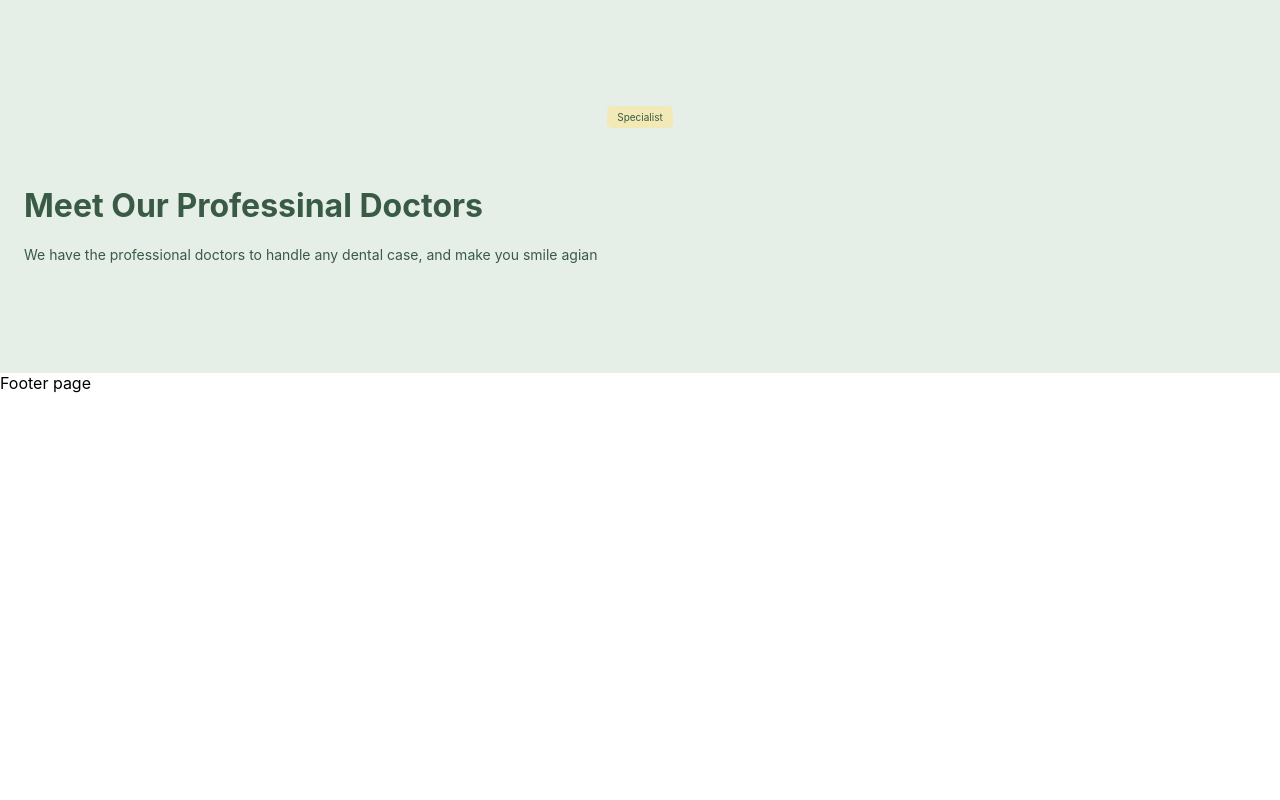
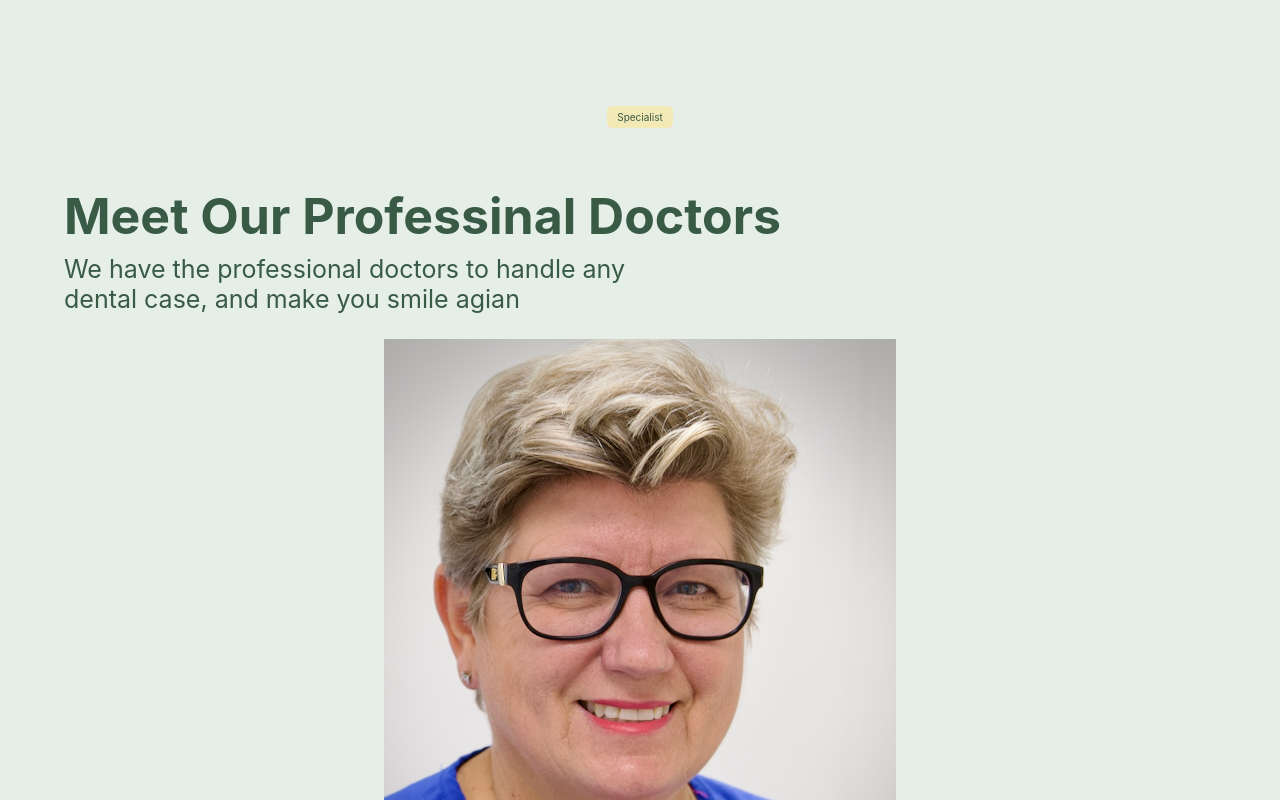
Before and after one commit to MuhammadTurkmen/Dental-Landing-Page-React, a React (Create React App) app: page / in a window 1280 px wide. Shown: the part 2491-3291 px from the top of the page. Before the commit the page ends 2884 px from the top, so only its background shows below. Built offline with nearby package versions, Linux system fonts and the light colour scheme.

Commit message:
adding map

```diff
--- a/src/components/Specialist.js
+++ b/src/components/Specialist.js
@@ -1,5 +1,6 @@
 import React from "react";
 import styled from "styled-components";
+import { specialists } from "../data";
 
 function Specialist() {
   return (
@@ -8,9 +9,19 @@ function Specialist() {
       <div className="text-container">
         <h1>Meet Our Professinal Doctors</h1>
         <p>
-          We have the professional doctors to handle any dental case, and make
-          you smile agian
+          We have the professional doctors to handle any <br /> dental case, and
+          make you smile agian
         </p>
+      </div>
+      <div className="img-container">
+        {specialists.map(({ img, name }, index) => {
+          return (
+            <div key={index}>
+              <img src={img} alt={name} />
+              <p>{name}</p>
+            </div>
+          );
+        })}
       </div>
     </Wrapper>
   );
@@ -43,10 +54,28 @@ const Wrapper = styled.div`
     }
   }
   @media only screen and (min-width: 800px) {
+    padding: 6rem 3.5rem;
+    .text-container {
+      h1 {
+        font-size: 50px;
+        margin-bottom: 0;
+      }
+      p {
+        font-size: 19px;
+        margin-top: 0.5rem;
+      }
+    }
   }
   @media only screen and (min-width: 1020px) {
+    padding: 6rem 4rem;
+    .text-container {
+      p {
+        font-size: 25px;
+      }
+    }
   }
   @media only screen and (min-width: 1300px) {
+    padding: 6rem 5.5rem;
   }
 `;
 
--- a/src/data.js
+++ b/src/data.js
@@ -1,6 +1,9 @@
 import smile from "./images/smile_girl.svg";
 import tooth from "./images/svg/icons8-tooth-50 1.png";
 import check from "./images/svg/CheckCircle.svg";
+import Ann from "./images/Ann.png";
+import Ellen from "./images/Ellen.png";
+import Katrin from "./images/Katrin.png";
 
 export const links = [
   {
@@ -112,3 +115,18 @@ export const cards = [
     desc: "We clean the tooth and remove the infection which is causing the pain in root canal.",
   },
 ];
+
+export const specialists = [
+  {
+    img: Ann,
+    name: "Ann",
+  },
+  {
+    img: Ellen,
+    name: "Ellen",
+  },
+  {
+    img: Katrin,
+    name: "Kartin",
+  },
+];
```
